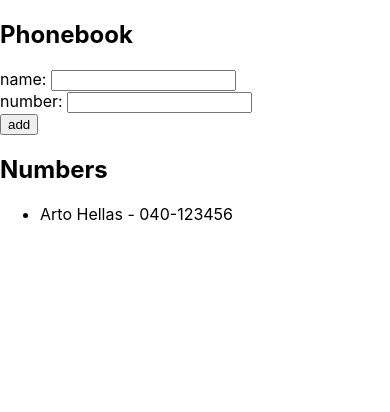
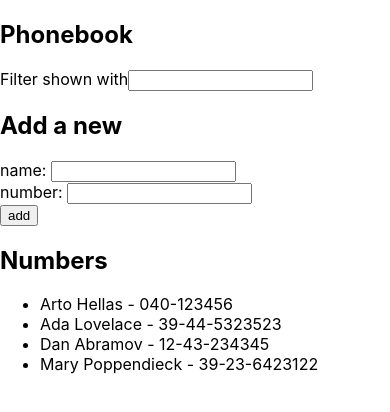
Before and after one commit to jrdabrio/full-stack-open, a React (Create React App) app in the folder part2/phonebook/: page / in a window 390 px wide. Shown: the top 412 px of the page. Built offline with nearby package versions, Linux system fonts and the light colour scheme; the HTML template or start-up script is replaced by a standard one.

Commit message:
2.9*: The Phonebook Step4

```diff
--- a/part2/phonebook/src/App.js
+++ b/part2/phonebook/src/App.js
@@ -3,13 +3,19 @@
 const App = () => {
   const [persons, setPersons] = useState([
     { name: 'Arto Hellas', number: '040-123456' },
+    { name: 'Ada Lovelace', number: '39-44-5323523' },
+    { name: 'Dan Abramov', number: '12-43-234345' },
+    { name: 'Mary Poppendieck', number: '39-23-6423122' },
   ]);
   const [newName, setNewName] = useState('');
   const [newNumber, setNewNumber] = useState('');
+  const [filter, setFilter] = useState('');
 
   const handleNameChange = (event) => setNewName(event.target.value);
 
   const handleNumberChange = (event) => setNewNumber(event.target.value);
+
+  const handleFilterChange = (event) => setFilter(event.target.value);
 
   const addPerson = (event) => {
     event.preventDefault();
@@ -24,9 +30,20 @@
     }
   };
 
+  const shownPersons = filter
+    ? persons.filter((person) =>
+        person.name.toLowerCase().includes(filter.toLowerCase())
+      )
+    : persons;
+
   return (
     <div>
       <h2>Phonebook</h2>
+      <p>
+        Filter shown with
+        <input value={filter} onChange={handleFilterChange} />
+      </p>
+      <h2>Add a new</h2>
       <form onSubmit={addPerson}>
         <div>
           name: <input value={newName} onChange={handleNameChange} />
@@ -40,7 +57,7 @@
       </form>
       <h2>Numbers</h2>
       <ul>
-        {persons.map((person) => (
+        {shownPersons.map((person) => (
           <li key={person.name}>
             {person.name} - {person.number}
           </li>
```
